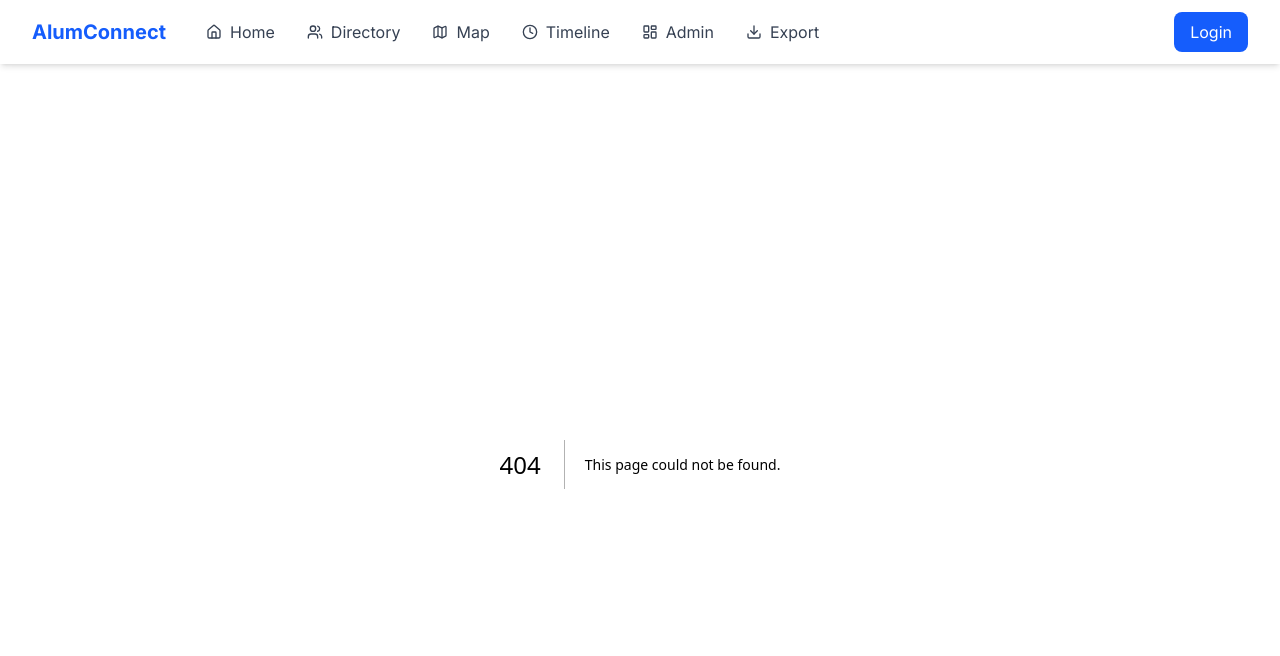
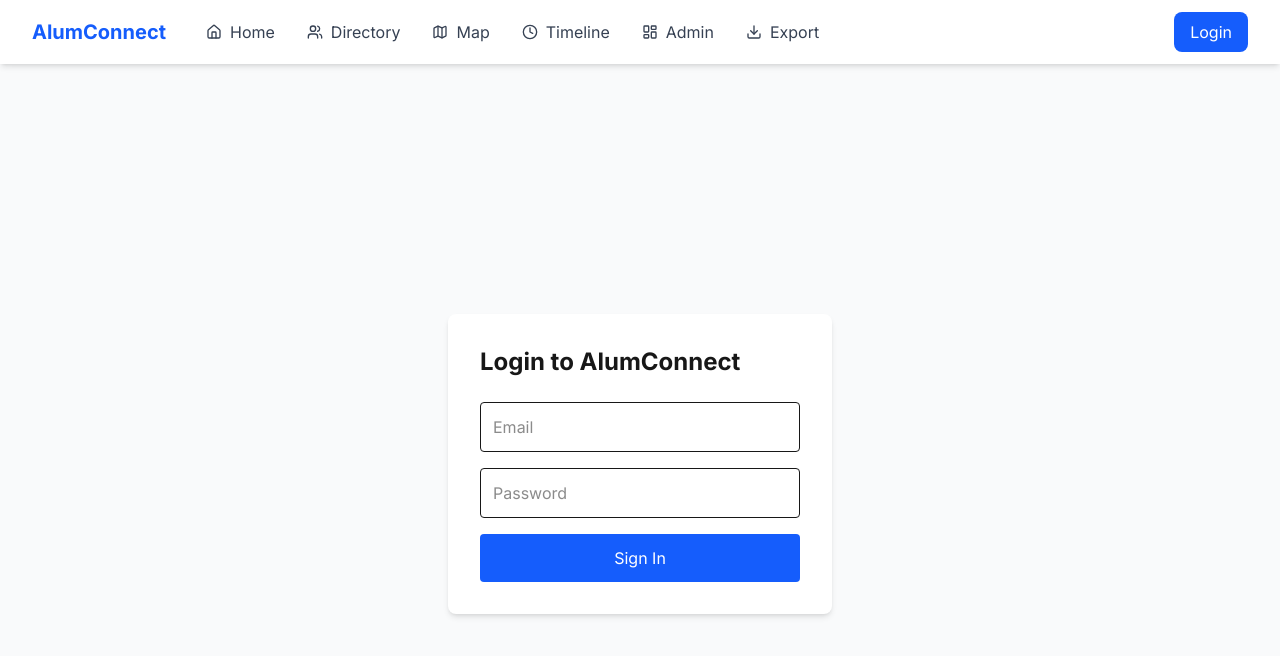
Before and after one commit to pranav718/alumconnect, a Next.js app: page /login in a window 1280 px wide. Before the commit this address had no page. Shown: the top 656 px of the page. Built offline with nearby package versions, Linux system fonts and the light colour scheme.

Commit message:
homepage and some changes

```diff
--- /dev/null
+++ b/src/app/components/LoadingSpinner.tsx
@@ -0,0 +1,7 @@
+export function LoadingSpinner() {
+  return (
+    <div className="flex justify-center items-center p-8">
+      <div className="animate-spin rounded-full h-12 w-12 border-b-2 border-blue-600"></div>
+    </div>
+  )
+}
--- /dev/null
+++ b/src/app/error.tsx
@@ -0,0 +1,23 @@
+'use client'
+
+export default function Error({
+  error,
+  reset,
+}: {
+  error: Error & { digest?: string }
+  reset: () => void
+}) {
+  return (
+    <div className="min-h-screen bg-gray-50 flex items-center justify-center">
+      <div className="text-center">
+        <h2 className="text-2xl font-bold text-gray-900 mb-4">Something went wrong!</h2>
+        <button
+          onClick={reset}
+          className="bg-blue-600 text-white px-4 py-2 rounded hover:bg-blue-700"
+        >
+          Try again
+        </button>
+      </div>
+    </div>
+  )
+}
--- /dev/null
+++ b/src/app/login/page.tsx
@@ -0,0 +1,34 @@
+// app/login/page.tsx
+import { signIn } from './actions'
+
+export default function LoginPage() {
+  return (
+    <div className="min-h-screen bg-gray-50 flex items-center justify-center">
+      <div className="bg-white p-8 rounded-lg shadow-md w-96">
+        <h2 className="text-2xl font-bold mb-6">Login to AlumConnect</h2>
+        <form action={signIn}>
+          <input
+            name="email"
+            type="email"
+            placeholder="Email"
+            className="w-full p-3 border rounded mb-4"
+            required
+          />
+          <input
+            name="password"
+            type="password"
+            placeholder="Password"
+            className="w-full p-3 border rounded mb-4"
+            required
+          />
+          <button
+            type="submit"
+            className="w-full bg-blue-600 text-white p-3 rounded hover:bg-blue-700"
+          >
+            Sign In
+          </button>
+        </form>
+      </div>
+    </div>
+  )
+}
```
